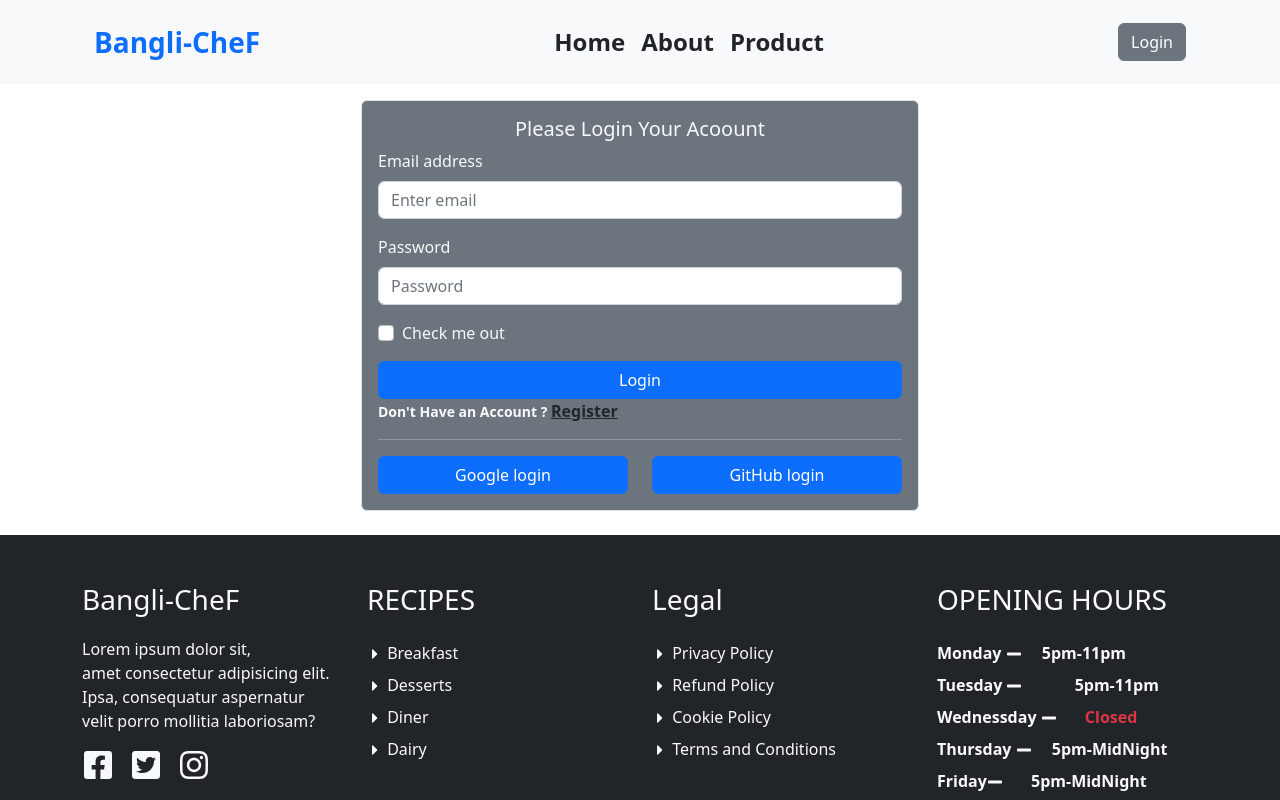
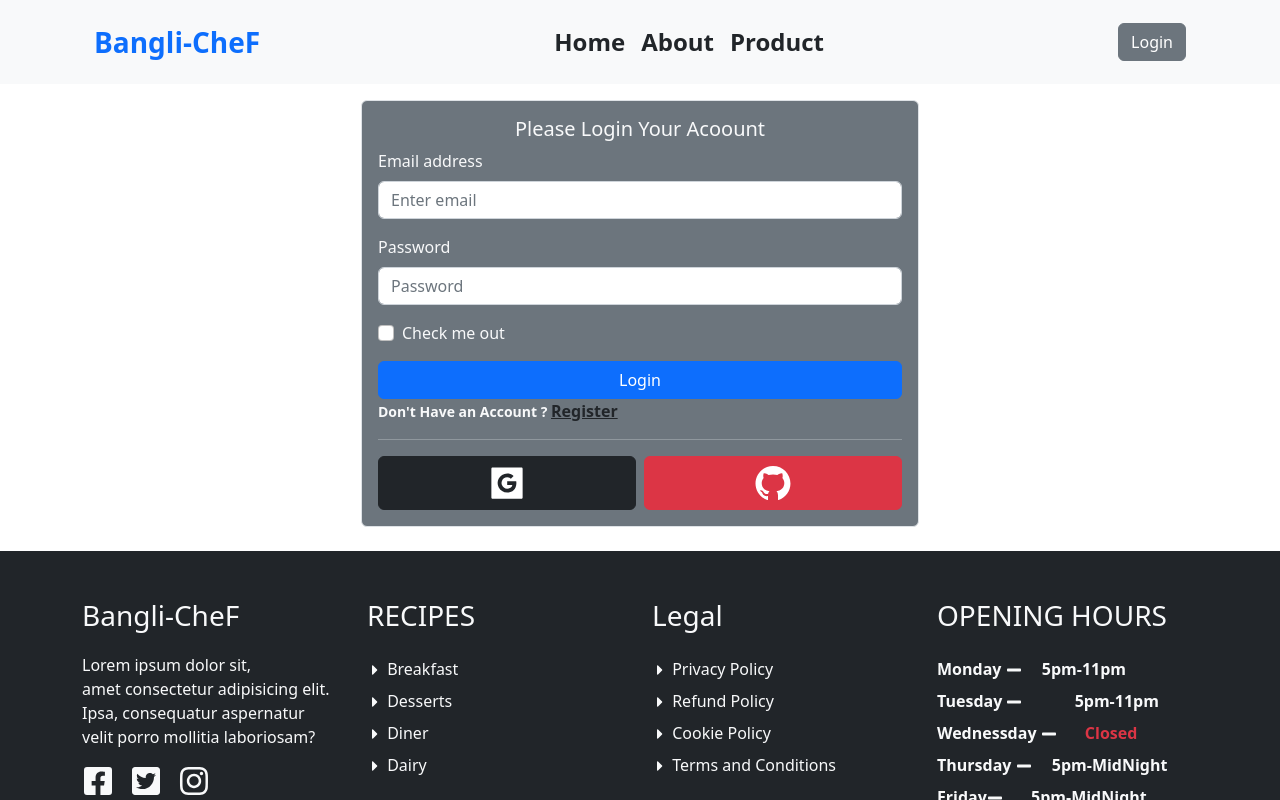
Before and after one commit to Prosantaroy1/Chef-recipe-client, a React (Vite) app: page /login in a window 1280 px wide. Shown: the top 800 px of the page. Built offline with nearby package versions, Linux system fonts and the light colour scheme; no server answers.

Commit message:
login problem solved

```diff
--- a/src/pages/Login/Login.jsx
+++ b/src/pages/Login/Login.jsx
@@ -4,13 +4,12 @@ import NavBar from '../Share/NavBar/NavBar';
 import { Link,  useLocation,  useNavigate } from 'react-router-dom';
 import Footer from '../Share/Footer/Footer';
 import { AuthContext } from '../../provider/AuthProvider/AuthProvider';
+import { AiFillGoogleSquare, AiFillGithub } from "react-icons/ai";
 
 
 const Login = () => {
 
     const { signIn, GoogleSignIn, GithubLogin }= useContext(AuthContext);
-    //
-   // const [error, setError] = useState('');
 
      //login sucessfullyb hole home niye jaoyar jonno
      const navigate = useNavigate();
@@ -21,7 +20,6 @@ const Login = () => {
    ////signin
     const handleSignIn = event=>{
         event.preventDefault();
-        event.target.reset();
         const form = event.target;
         const email = form.email.value;
         const password = form.password.value;
@@ -31,7 +29,7 @@ const Login = () => {
              const logined = result.user;
              console.log(logined);
              navigate(from, {replace: true})
-             form.reset('')
+             event.target.reset();
          })
          .catch(error=>{
              console.log(error);
@@ -92,14 +90,17 @@ const Login = () => {
                 </Form.Text>
                 <hr/>
                 <Form.Text className="text-success">
-                    <div className='d-flex gap-4 mt-2 '>
-                        <button type="button" class="btn btn-primary w-50" onClick={hadleGoogle}>
-                            Google login
+                    <div className='d-flex  gap-2 mt-2 '>
+                        <button type="button" class="btn btn-dark w-100" onClick={hadleGoogle}>
+                             <AiFillGoogleSquare className='fs-1'/>
                         </button>
-                        <button type="button" class="btn btn-primary w-50" onClick={handleGithub}>
-                            GitHub login
+                        <button type="button" class="btn btn-danger w-100" onClick={handleGithub}>
+                            <AiFillGithub className='fs-1'/>
                         </button>
                     </div>
+                </Form.Text>
+                <Form.Text>
+
                 </Form.Text>
             </Form>
 
--- a/src/pages/Register/Register.jsx
+++ b/src/pages/Register/Register.jsx
@@ -15,7 +15,6 @@ const Register = () => {
 
    const handleCreated = event => {
      event.preventDefault();
-     event.target.reset();
      const from = event.target;
      const name = from.name.value;
      const photo = from.photo.value;
@@ -29,11 +28,12 @@ const Register = () => {
          console.log(createdUser);
          updateUserData(name, photo)
          from.reset('')
-
+         event.target.reset();
       })
       .catch(error=>{
          console.log(error);
       })
+
       if(password.length < 6){
         setError('password must be grater then 6 char')
         return;
@@ -46,8 +46,6 @@ const Register = () => {
          console.log(error)
        })
     }
-    //update profile name and url
-
 
 
     return (
@@ -86,7 +84,7 @@ const Register = () => {
                     Already Have a Account? <Link to="/login" className='text-dark pe-2 fs-6'>Login</Link>
                 </Form.Text>
                 <Form.Text className="text-danger fs-5">
-                    <p className='text-danger fw-bold'>{error}</p>
+                    <p className='text-danger'>{error}</p>
                 </Form.Text>
              </Form>
 
--- a/src/provider/AuthProvider/AuthProvider.jsx
+++ b/src/provider/AuthProvider/AuthProvider.jsx
@@ -21,18 +21,16 @@ const AuthProvider = ({children}) => {
      }
      //Github login
      const GithubLogin = ()=>{
-         return signInWithPopup(auth, providers)
+         return signInWithPopup(auth, provider)
 
      }
     //createduser
     const createUser = (email, password)=> {
         return createUserWithEmailAndPassword(auth, email, password)
-
      }
     ///login user
     const signIn = (email, password)=> {
         return signInWithEmailAndPassword(auth, email, password);
-
      }
     ///updated profilename and photourl
      const updateUserData = (name, photo)=>{
@@ -51,7 +49,6 @@ const AuthProvider = ({children}) => {
           const unsubscribe= onAuthStateChanged(auth, loggedUser=>{
             console.log('logged in user inside auth obbser', loggedUser)
             setUser(loggedUser)
-
           })
 
           return ()=>{unsubscribe();}
```
